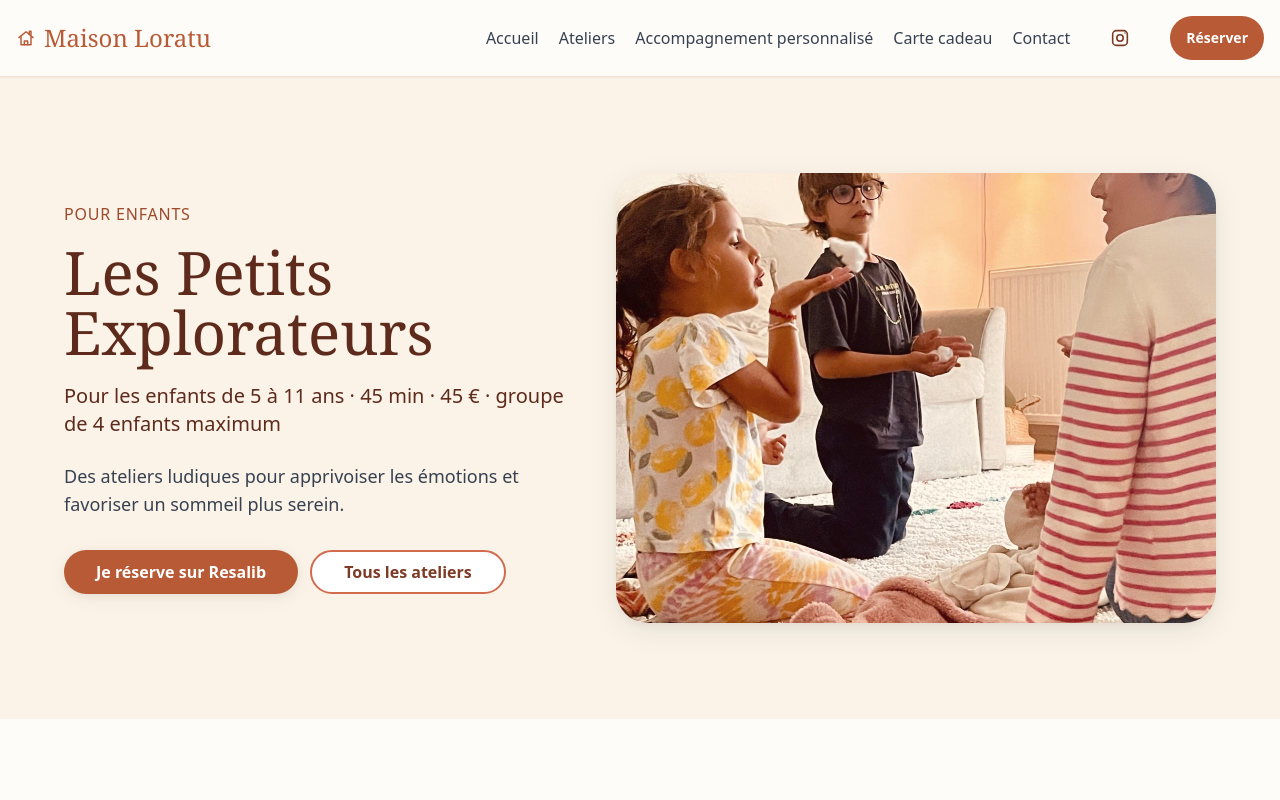
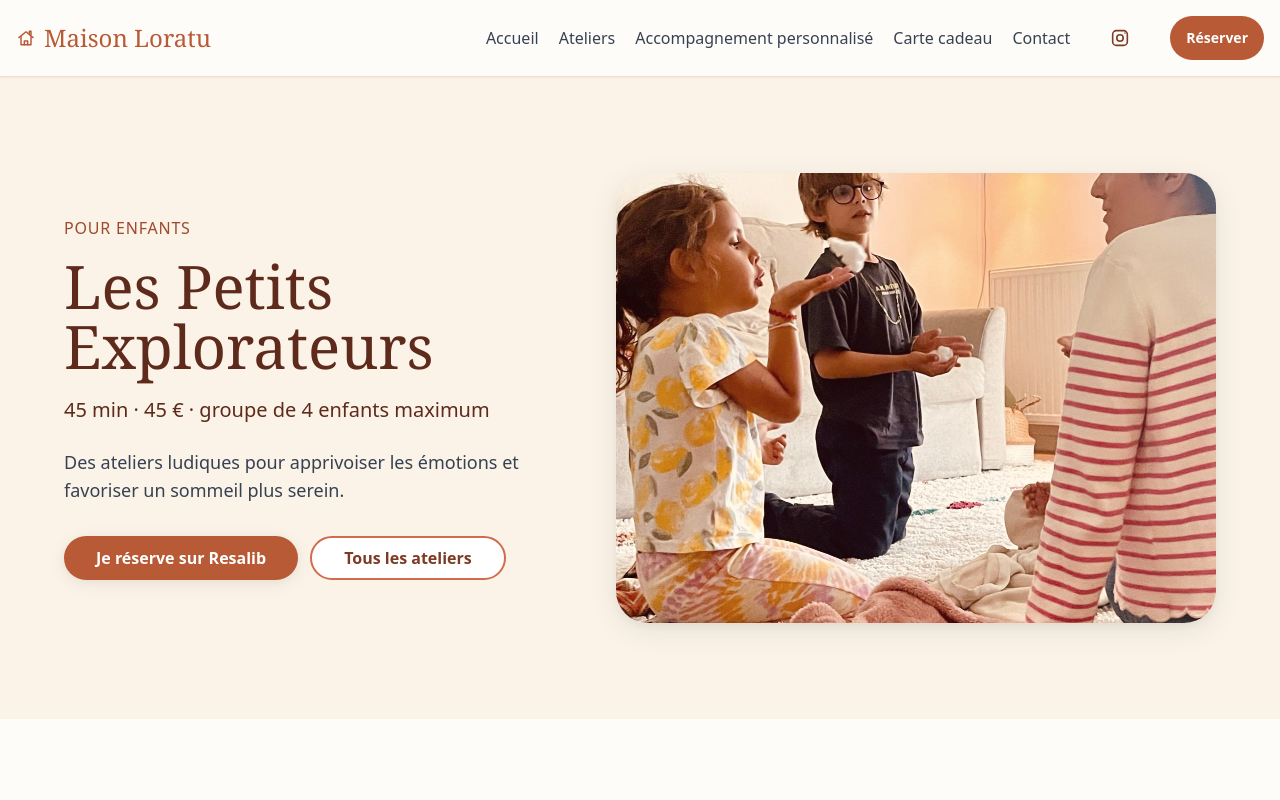
Before and after one commit to nicoriera/maison-loratu, a Vue app: page /ateliers/enfants in a window 1280 px wide. Shown: the top 800 px of the page. Built offline with nearby package versions, Linux system fonts and the light colour scheme.

Commit message:
content: simplify Petits Explorateurs details

```diff
--- a/src/views/AtelierEnfants.vue
+++ b/src/views/AtelierEnfants.vue
@@ -6,7 +6,7 @@ import WorkshopDetail from '../components/WorkshopDetail.vue'
   <WorkshopDetail
     eyebrow="Pour enfants"
     title="Les Petits Explorateurs"
-    meta="Pour les enfants de 5 à 11 ans · 45 min · 45 € · groupe de 4 enfants maximum"
+    meta="45 min · 45 € · groupe de 4 enfants maximum"
     intro="Des ateliers ludiques pour apprivoiser les émotions et favoriser un sommeil plus serein."
     :paragraphs="[
       'À travers le yoga kids, des histoires, des jeux de respiration, des mouvements et des temps de relaxation, les enfants apprennent à accueillir leurs émotions, à retrouver leur calme, à prendre confiance et à mieux dormir.',
```
